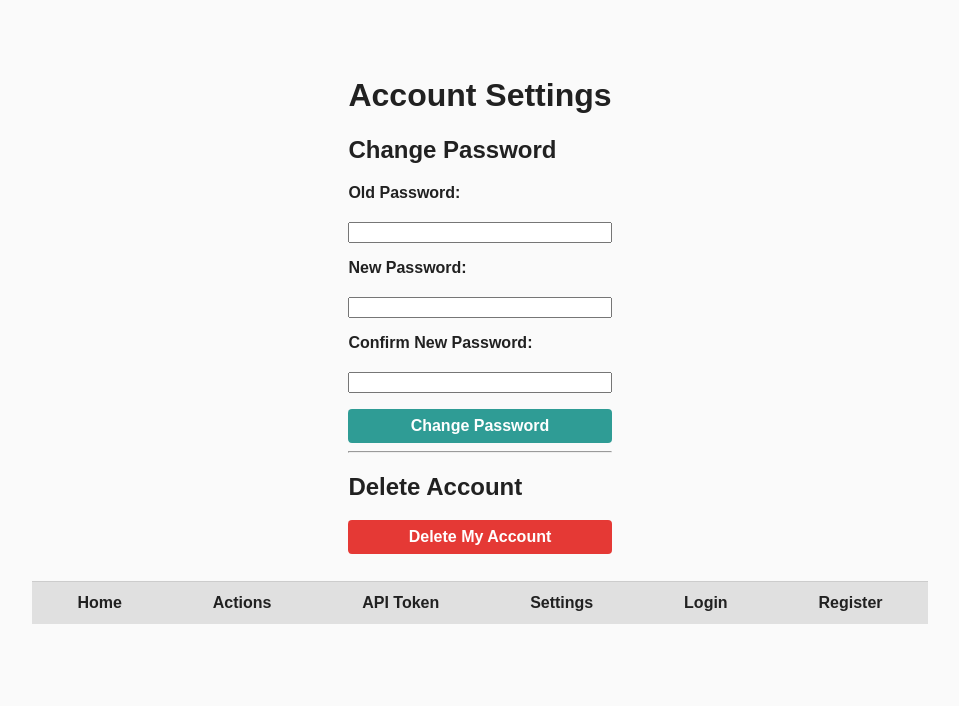
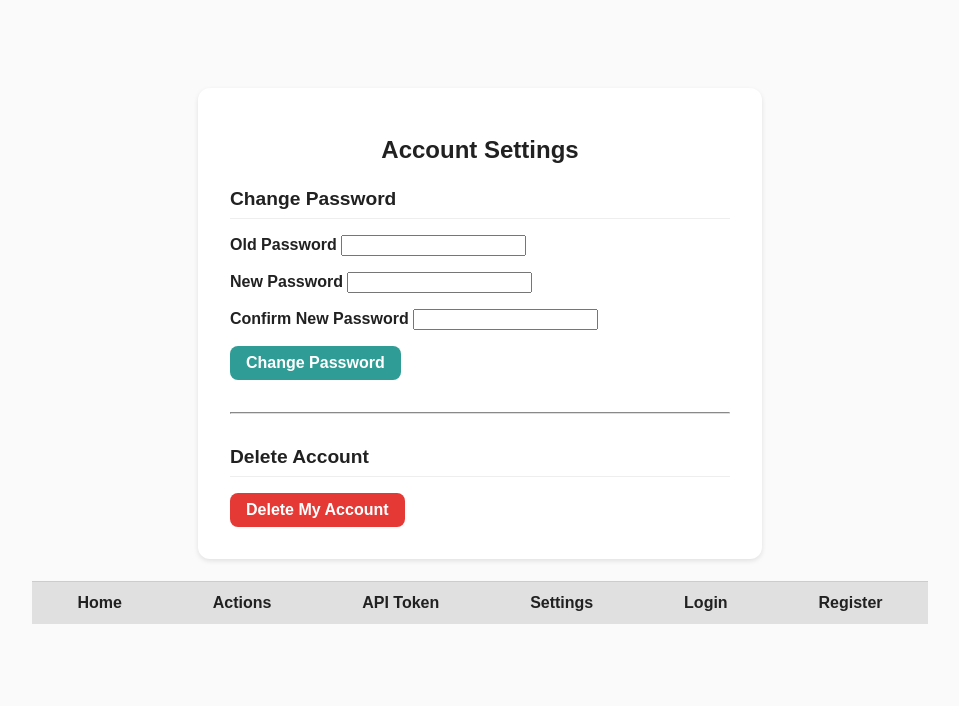
Before and after one commit to hallowslab/ActivTracker, a Flask app: template src/templates/settings.j2 in a window 1280 px wide. Shown: the part 176-882 px from the top of the page, without its empty margins (160-1119 px from the left). Before the commit the page ends 800 px from the top, so only its background shows below. Run offline with Flask 3, Linux system fonts and the light colour scheme; the template is opened without the code that fills it: values that come from a table or form of the project are taken from there, others are empty; parts of the project's set-up code (start-up, migrations or seed data) failed here and were passed over.

Commit message:
settings form, and css fixes

```diff
--- a/src/forms.py
+++ b/src/forms.py
@@ -1,7 +1,10 @@
 from flask_wtf import FlaskForm
-from wtforms import SelectField, IntegerField, SubmitField, StringField, TextAreaField
-from wtforms.validators import NumberRange, DataRequired
+from wtforms import SelectField, IntegerField, SubmitField, StringField, TextAreaField, HiddenField, PasswordField
+from wtforms.validators import NumberRange, DataRequired, EqualTo, ValidationError
 
+from auth_helpers import current_user
+from database import db_session
+from models import Action
 
 class ActivitySummaryForm(FlaskForm):
     action_id = SelectField("Activity", coerce=int, validators=[DataRequired()])
@@ -40,10 +43,49 @@ class LogActivityForm(FlaskForm):
 
 class UserAccessForm(FlaskForm):
     username = StringField(
-        "Username", validators=[DataRequired()], render_kw={"autocomplete": "username"}
+        "Username",
+        validators=[DataRequired()],
+        render_kw={"autocomplete": "username", "class": "auth-input"}
     )
-    password = StringField(
+    password = PasswordField(
         "Password",
         validators=[DataRequired()],
-        render_kw={"autocomplete": "current-password"},
+        render_kw={"autocomplete": "current-password", "class": "auth-input"}
     )
+    submit = SubmitField("Login", render_kw={"class": "btn btn-primary"})
+
+class NewActionForm(FlaskForm):
+    name = StringField("Name", validators=[DataRequired()], render_kw={"autocomplete": "activity"})
+    notes = TextAreaField("Notes", default="")
+    properties = TextAreaField("Properties (JSON)", default="{}")
+    submit = SubmitField("Save Changes")
+
+    def validate_name(self, field):
+        user = current_user()
+        if not user:
+            raise ValidationError("User not logged in")
+
+        # Check if the user already has an action with this name
+        existing = db_session.query(Action).filter_by(user_id=user.id, name=field.data).first()
+        if existing:
+            raise ValidationError("You already have an action with this name.")
+
+
+
+class ChangePasswordForm(FlaskForm):
+    old_password = PasswordField("Old Password", validators=[DataRequired()])
+    new_password = PasswordField(
+        "New Password",
+        validators=[DataRequired()]
+    )
+    confirm_password = PasswordField(
+        "Confirm New Password",
+        validators=[DataRequired(), EqualTo("new_password", message="Passwords must match")]
+    )
+    submit = SubmitField("Change Password")
+    action = HiddenField(default="change_password")
+
+
+class DeleteAccountForm(FlaskForm):
+    submit = SubmitField("Delete My Account")
+    action = HiddenField(default="delete_account")
--- /dev/null
+++ b/src/static/css/settings.css
@@ -0,0 +1,35 @@
+/* Optional tweaks specific to settings page */
+.settings-card {
+    max-width: 500px; /* adjust width if needed */
+    width: 90%;
+    padding: 2rem;
+}
+
+/* Section headings inside settings */
+.form-section h2 {
+    margin-bottom: 1rem;
+    font-size: 1.2rem;
+    color: var(--text);
+    border-bottom: 1px solid #eee;
+    padding-bottom: 0.5rem;
+}
+
+/* Divider between sections */
+.section-divider {
+    margin: 2rem 0;
+    border-color: #ddd;
+}
+
+/* Flash messages can be reused from form.css or card.css */
+
+/* Responsive tweaks (optional) */
+@media (max-width: 600px) {
+    .settings-card {
+        padding: 1.5rem;
+        margin: 1rem;
+    }
+
+    .form-section h2 {
+        font-size: 1.1rem;
+    }
+}
--- a/src/templates/settings.j2
+++ b/src/templates/settings.j2
@@ -1,32 +1,57 @@
 {% extends "base.html" %}
 {% block title %}Account Settings{% endblock %}
+{% block head %}
+    <link rel="stylesheet"
+          href="{{ url_for('static', filename='css/settings.css') }}">
+{% endblock %}
 {% block content %}
-    <div class="settings-container">
+<div class="form-container card settings-card">
     <h1>Account Settings</h1>
+
+    <section class="form-section">
         <h2>Change Password</h2>
         <form method="post">
-            <input type="hidden" name="action" value="change_password">
-            <label>Old Password:</label>
-            <input type="password" name="old_password" required>
-            <label>New Password:</label>
-            <input type="password" name="new_password" required>
-            <label>Confirm New Password:</label>
-            <input type="password" name="confirm_password" required>
-            <button type="submit" class="btn btn-info">Change Password</button>
+            {{ change_form.hidden_tag() }}
+            <div class="form-group">
+                {{ change_form.old_password.label }}
+                {{ change_form.old_password(class="auth-input", autocomplete="current-password") }}
+            </div>
+            <div class="form-group">
+                {{ change_form.new_password.label }}
+                {{ change_form.new_password(class="auth-input", autocomplete="new-password") }}
+            </div>
+            <div class="form-group">
+                {{ change_form.confirm_password.label }}
+                {{ change_form.confirm_password(class="auth-input", autocomplete="new-password") }}
+            </div>
+            <div class="form-group">
+                {{ change_form.submit(class="btn btn-primary btn-full") }}
+            </div>
         </form>
-        <hr>
+    </section>
+
+    <hr class="section-divider">
+
+    <section class="form-section">
         <h2>Delete Account</h2>
         <form method="post"
               onsubmit="return confirm('Are you sure you want to delete your account? This cannot be undone.');">
-            <input type="hidden" name="action" value="delete_account">
-            <button type="submit" class="btn btn-danger">Delete My Account</button>
+            {{ delete_form.hidden_tag() }}
+            <div class="form-group">
+                {{ delete_form.submit(class="btn btn-danger btn-full") }}
+            </div>
         </form>
+    </section>
+
     {% with messages = get_flashed_messages(with_categories=true) %}
         {% if messages %}
             <ul class="flash">
-                    {% for category, message in messages %}<li class="{{ category }}">{{ message }}</li>{% endfor %}
+                {% for category, message in messages %}
+                    <li class="{{ category }}">{{ message }}</li>
+                {% endfor %}
             </ul>
         {% endif %}
     {% endwith %}
 </div>
+
 {% endblock %}
```
Also changed, not shown: src/routes/settings.py (+33 -28 lines), src/static/css/auth.css (+11 -2 lines). Lines whose indentation alone changed are shown as unchanged.
